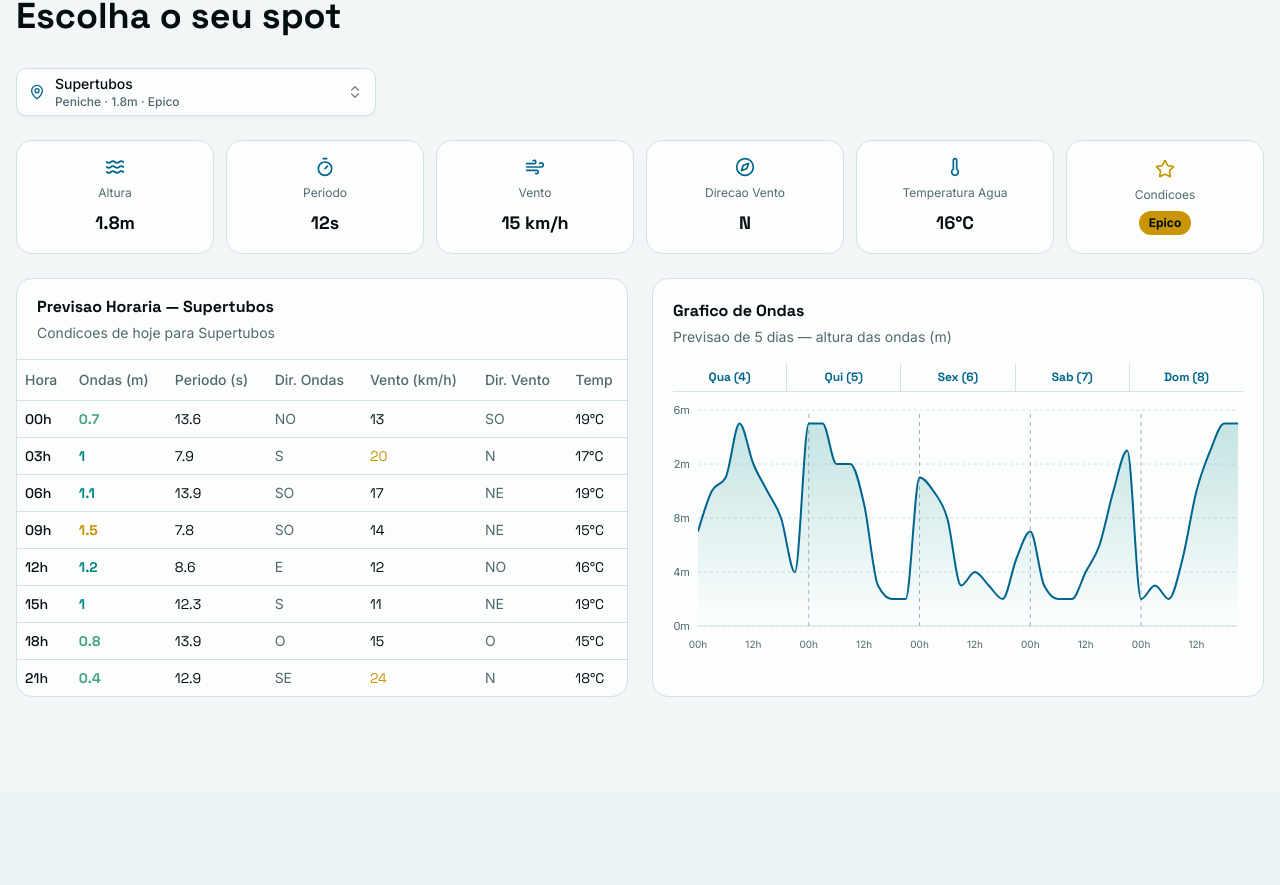
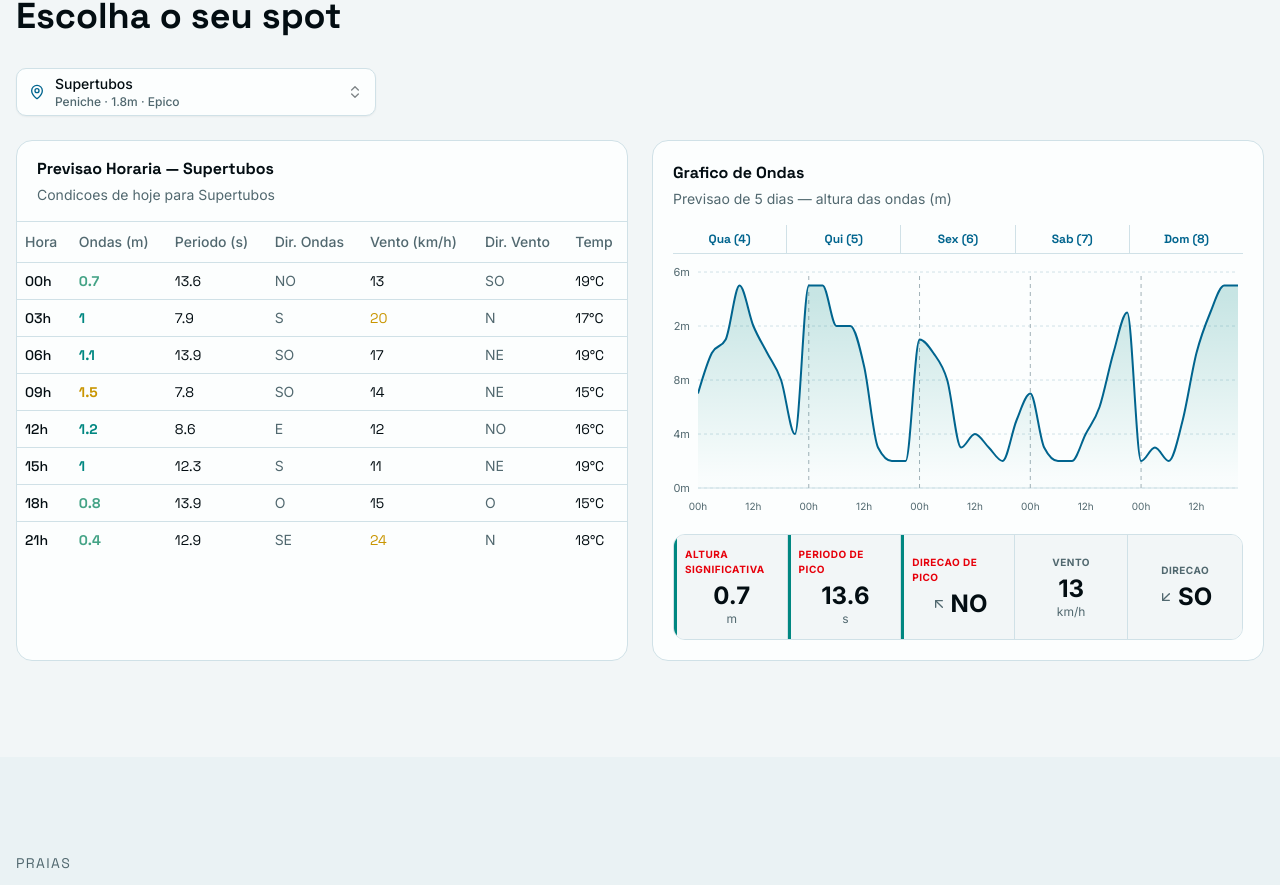
Before and after one commit to guisk14/Previsao-de-ondas, a Next.js app: page / in a window 1280 px wide. Shown: the part 808-1693 px from the top of the page. Built offline with nearby package versions, Linux system fonts and the light colour scheme.

Commit message:
feat: add stats bar below wave chart and remove CurrentConditions\n\nIntegrate forecast data cards below the wave chart and eliminate separate CurrentConditions component.

```diff
--- a/components/forecast-section.tsx
+++ b/components/forecast-section.tsx
@@ -3,7 +3,6 @@
 import { useState } from "react"
 import { beaches } from "@/lib/wave-data"
 import { SpotSelector } from "./spot-selector"
-import { CurrentConditions } from "./current-conditions"
 import { ForecastTable } from "./forecast-table"
 import { WaveChart } from "./wave-chart"
 
@@ -22,7 +21,6 @@ export function ForecastSection() {
 
         <div className="flex flex-col gap-6">
           <SpotSelector selectedBeach={selectedBeach} onSelect={setSelectedBeach} />
-          <CurrentConditions beach={selectedBeach} />
           <div className="grid grid-cols-1 lg:grid-cols-2 gap-6">
             <ForecastTable beach={selectedBeach} />
             <WaveChart beach={selectedBeach} />
--- a/components/wave-chart.tsx
+++ b/components/wave-chart.tsx
@@ -53,6 +53,8 @@ export function WaveChart({ beach }: WaveChartProps) {
 
     return { chartData: data, dayBoundaries: boundaries }
   }, [beach.forecast])
+
+  const currentData = beach.forecast[0]
 
   return (
     <div className="bg-card rounded-xl border border-border p-5">
@@ -161,6 +163,59 @@ export function WaveChart({ beach }: WaveChartProps) {
           </AreaChart>
         </ResponsiveContainer>
       </div>
+
+      {/* Stats bar below chart */}
+      <div className="grid grid-cols-2 sm:grid-cols-3 lg:grid-cols-5 gap-0 mt-4 border border-border rounded-lg overflow-hidden">
+        <div className="flex flex-col items-center justify-center py-3 px-2 border-l-3 border-l-accent border-r border-border bg-background">
+          <span className="text-[10px] font-bold tracking-wider uppercase text-destructive-foreground">
+            Altura Significativa
+          </span>
+          <span className="text-2xl font-bold text-foreground leading-tight mt-1">
+            {currentData.waveHeight}
+          </span>
+          <span className="text-xs text-muted-foreground">m</span>
+        </div>
+        <div className="flex flex-col items-center justify-center py-3 px-2 border-l-3 border-l-accent border-r border-border bg-background">
+          <span className="text-[10px] font-bold tracking-wider uppercase text-destructive-foreground">
+            Periodo de Pico
+          </span>
+          <span className="text-2xl font-bold text-foreground leading-tight mt-1">
+            {currentData.wavePeriod}
+          </span>
+          <span className="text-xs text-muted-foreground">s</span>
+        </div>
+        <div className="flex flex-col items-center justify-center py-3 px-2 border-l-3 border-l-accent border-r border-border bg-background">
+          <span className="text-[10px] font-bold tracking-wider uppercase text-destructive-foreground">
+            Direcao de Pico
+          </span>
+          <div className="flex items-center gap-1 mt-1">
+            <span className="text-muted-foreground">{DIRECTION_ICONS[currentData.waveDirection]}</span>
+            <span className="text-2xl font-bold text-foreground leading-tight">
+              {currentData.waveDirection}
+            </span>
+          </div>
+        </div>
+        <div className="flex flex-col items-center justify-center py-3 px-2 border-r border-border bg-background">
+          <span className="text-[10px] font-bold tracking-wider uppercase text-muted-foreground">
+            Vento
+          </span>
+          <span className="text-2xl font-bold text-foreground leading-tight mt-1">
+            {currentData.windSpeed}
+          </span>
+          <span className="text-xs text-muted-foreground">km/h</span>
+        </div>
+        <div className="flex flex-col items-center justify-center py-3 px-2 bg-background col-span-2 sm:col-span-1">
+          <span className="text-[10px] font-bold tracking-wider uppercase text-muted-foreground">
+            Direcao
+          </span>
+          <div className="flex items-center gap-1 mt-1">
+            <span className="text-muted-foreground">{DIRECTION_ICONS[currentData.windDirection]}</span>
+            <span className="text-2xl font-bold text-foreground leading-tight">
+              {currentData.windDirection}
+            </span>
+          </div>
+        </div>
+      </div>
     </div>
   )
 }
```
